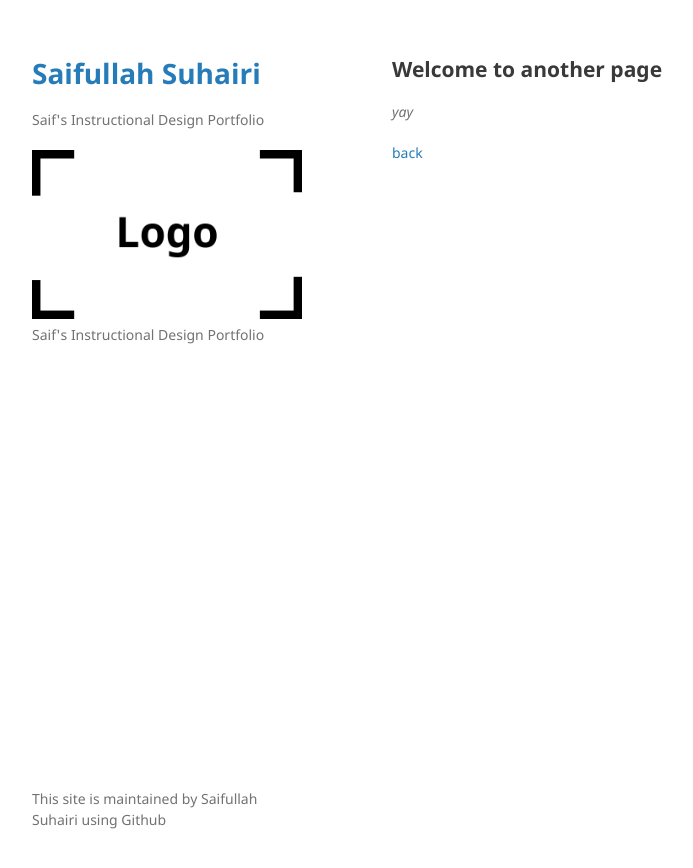
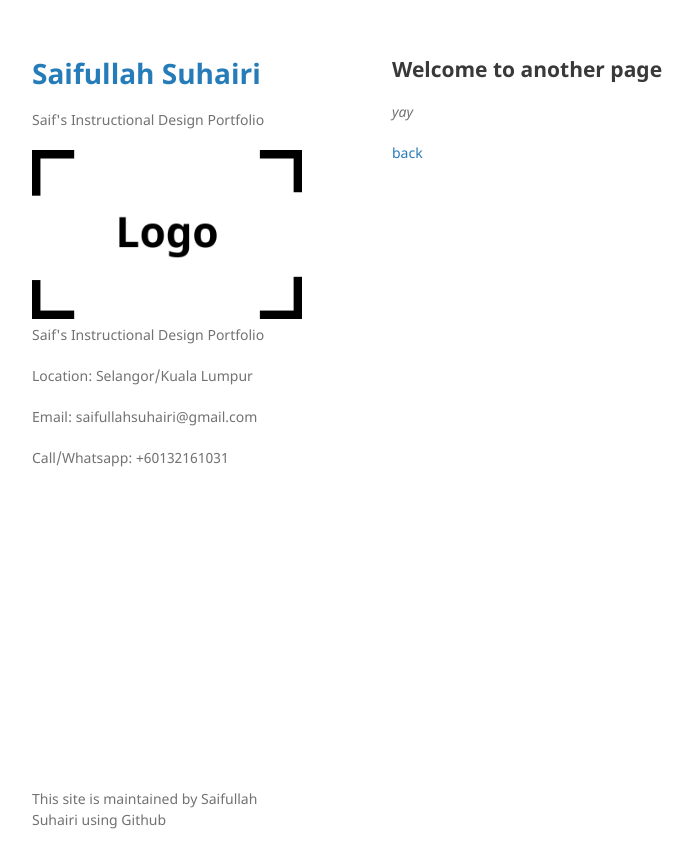
Before and after one commit to saifsuhairi/saifsuhairi.github.io, a Jekyll site: the page built from another-page.md, in a window 1280 px wide. Shown: the top 868 px of the page, without its empty margins (178-871 px from the left). Built offline with Jekyll 4.4.1, drawn with Linux system fonts in a browser that asks for light colours; our own code applies the rules of GitHub Pages for plain Markdown files.

Commit message:
Update default.html

```diff
--- a/_layouts/default.html
+++ b/_layouts/default.html
@@ -23,6 +23,9 @@
         {% endif %}
         <br>
         <p>{{ site.description | default: site.github.project_tagline }}</p>
+        <p>Location: Selangor/Kuala Lumpur</p>
+        <p>Email: saifullahsuhairi@gmail.com</p>
+        <p>Call/Whatsapp: +60132161031</p>
 
         {% if site.show_downloads %}
         <ul class="downloads">
```
